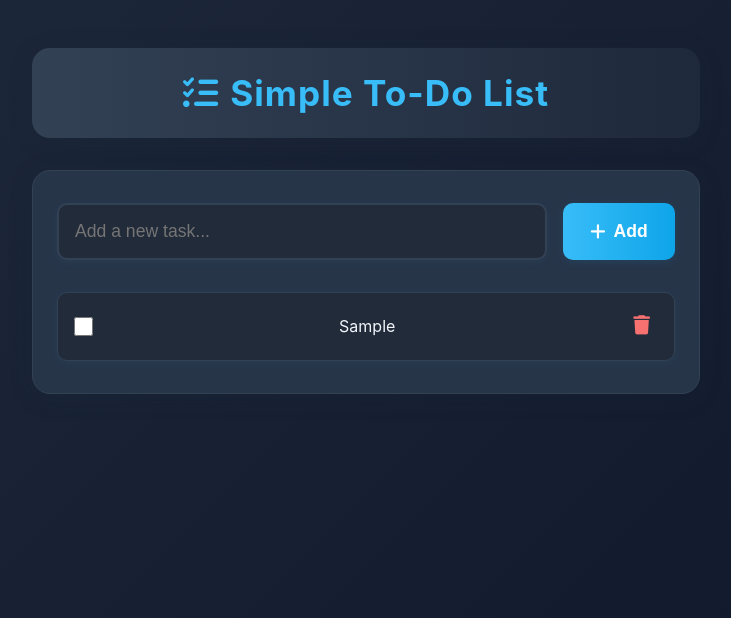
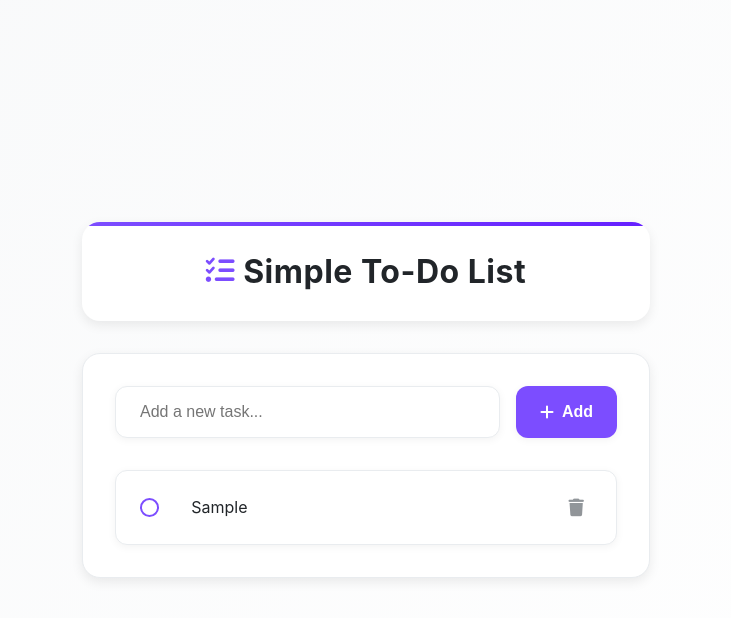
Before and after one commit to TheLearningHead/Simple-To-Do-List-App, a plain HTML site: page index.html in a window 1280 px wide. Both pictures are taken after typing "Sample" into the empty fields and a click on the button "Add". Shown: the whole page, without its empty margins (274-1005 px from the left). Drawn offline with Linux system fonts and the light colour scheme.

Commit message:
Updated the styling of the page

```diff
--- a/style.css
+++ b/style.css
@@ -1,16 +1,41 @@
-/* Modern, cool color palette and enhanced UI */
+/* Modern, vibrant color palette with enhanced UI and accessibility */
 :root {
-  --bg: #1e293b;
-  --text: #f1f5f9;
-  --accent: #38bdf8;
-  --accent-hover: #0ea5e9;
-  --card: #273549;
-  --border: #334155;
-  --success: #22d3ee;
-  --danger: #f87171;
-  --warning: #facc15;
-  --shadow: 0 4px 24px rgba(30, 41, 59, 0.15);
-  --transition: all 0.3s cubic-bezier(.4,0,.2,1);
+  /* Main colors */
+  --bg-primary: #f8f9fa;
+  --bg-secondary: #ffffff;
+  --text-primary: #212529;
+  --text-secondary: #495057;
+
+  /* Accent colors */
+  --accent: #7c4dff;
+  --accent-hover: #651fff;
+  --accent-light: #e8e0ff;
+
+  /* UI elements */
+  --card-bg: #ffffff;
+  --border: #e9ecef;
+  --success: #4caf50;
+  --danger: #f44336;
+  --warning: #ff9800;
+
+  /* Effects */
+  --shadow-sm: 0 2px 8px rgba(0, 0, 0, 0.05);
+  --shadow-md: 0 4px 12px rgba(0, 0, 0, 0.08);
+  --shadow-lg: 0 8px 24px rgba(0, 0, 0, 0.12);
+  --transition-fast: all 0.2s ease;
+  --transition: all 0.3s cubic-bezier(0.4, 0, 0.2, 1);
+
+  /* Spacing */
+  --spacing-xs: 0.25rem;
+  --spacing-sm: 0.5rem;
+  --spacing-md: 1rem;
+  --spacing-lg: 1.5rem;
+  --spacing-xl: 2rem;
+
+  /* Border radius */
+  --radius-sm: 6px;
+  --radius-md: 12px;
+  --radius-lg: 18px;
 }
 
 *{
@@ -21,119 +46,159 @@
 
 html {
   height: 100%;
-  background: linear-gradient(135deg, #1e293b 0%, #0f172a 100%);
+  background: var(--bg-primary);
 }
 
 body {
+  min-height: 100vh;
   font-family: 'Inter', 'Segoe UI', system-ui, -apple-system, sans-serif;
-  background: transparent;
-  color: var(--text);
+  background: linear-gradient(135deg, var(--bg-primary) 0%, var(--bg-secondary) 100%);
+  color: var(--text-primary);
   transition: var(--transition);
+  line-height: 1.6;
+  display: flex;
+  flex-direction: column;
+  align-items: center;
+  justify-content: center;
+  padding: var(--spacing-md);
 }
 
 .container {
-  max-width: 700px;
-  margin: 3rem auto;
-  padding: 0 1rem;
+  width: 100%;
+  max-width: 600px;
+  margin: 0 auto;
+  padding: var(--spacing-md);
 }
 
 header {
   display: flex;
   justify-content: center;
   align-items: center;
-  margin-bottom: 2rem;
-  padding: 1.5rem 1rem;
-  background: linear-gradient(90deg, #334155 0%, #1e293b 100%);
-  border-radius: 18px;
-  box-shadow: var(--shadow);
+  margin-bottom: var(--spacing-xl);
+  padding: var(--spacing-lg);
+  background: var(--bg-secondary);
+  border-radius: var(--radius-lg);
+  box-shadow: var(--shadow-md);
+  width: 100%;
+  position: relative;
+  overflow: hidden;
+}
+
+header::before {
+  content: '';
+  position: absolute;
+  top: 0;
+  left: 0;
+  width: 100%;
+  height: 4px;
+  background: linear-gradient(90deg, var(--accent) 0%, var(--accent-hover) 100%);
 }
 
 h1 {
-  font-size: 2.2rem;
-  color: var(--accent);
+  font-size: 2rem;
+  color: var(--text-primary);
   display: flex;
   align-items: center;
-  gap: 0.7rem;
-  letter-spacing: 1px;
+  gap: var(--spacing-sm);
+  letter-spacing: 0.5px;
   font-weight: 700;
 }
 
+h1 i {
+  color: var(--accent);
+  font-size: 1.8rem;
+}
+
 .todo-section {
-  background: var(--card);
-  padding: 2rem 1.5rem;
-  border-radius: 18px;
-  box-shadow: var(--shadow);
-  border: 1.5px solid var(--border);
+  background: var(--card-bg);
+  padding: var(--spacing-xl);
+  border-radius: var(--radius-lg);
+  box-shadow: var(--shadow-md);
+  border: 1px solid var(--border);
+  width: 100%;
+  transition: var(--transition);
 }
 
 .add-task-section {
   display: flex;
-  gap: 1rem;
-  margin-bottom: 2rem;
+  gap: var(--spacing-md);
+  margin-bottom: var(--spacing-xl);
+  position: relative;
 }
 
 input[type="text"] {
   flex: 1;
-  padding: 1rem;
-  border: 2px solid var(--border);
-  border-radius: 10px;
-  font-size: 1.1rem;
-  background: #222b3a;
-  color: var(--text);
-  transition: var(--transition);
-  box-shadow: 0 2px 8px rgba(56, 189, 248, 0.05);
+  padding: var(--spacing-md) var(--spacing-lg);
+  border: 1px solid var(--border);
+  border-radius: var(--radius-md);
+  font-size: 1rem;
+  background: var(--bg-secondary);
+  color: var(--text-primary);
+  transition: var(--transition-fast);
+  box-shadow: var(--shadow-sm);
 }
 
 input[type="text"]:focus {
   outline: none;
   border-color: var(--accent);
-  background: #1e293b;
+  box-shadow: 0 0 0 3px var(--accent-light);
 }
 
 .add-button {
-  background: linear-gradient(90deg, var(--accent) 0%, var(--accent-hover) 100%);
+  background: var(--accent);
   color: white;
   border: none;
-  padding: 1rem 1.7rem;
-  border-radius: 10px;
+  padding: var(--spacing-md) var(--spacing-lg);
+  border-radius: var(--radius-md);
   cursor: pointer;
   transition: var(--transition);
   display: flex;
   align-items: center;
-  gap: 0.5rem;
-  font-size: 1.1rem;
+  justify-content: center;
+  gap: var(--spacing-sm);
+  font-size: 1rem;
   font-weight: 600;
-  box-shadow: 0 2px 8px rgba(14, 165, 233, 0.12);
+  box-shadow: var(--shadow-sm);
+  min-width: 100px;
 }
 
 .add-button:hover {
-  background: linear-gradient(90deg, var(--accent-hover) 0%, var(--accent) 100%);
-  transform: translateY(-2px) scale(1.04);
-  box-shadow: 0 4px 16px rgba(14, 165, 233, 0.18);
+  background: var(--accent-hover);
+  transform: translateY(-2px);
+  box-shadow: var(--shadow-md);
+}
+
+.add-button:active {
+  transform: translateY(0);
 }
 
 .task-list {
   list-style: none;
   padding: 0;
+  display: flex;
+  flex-direction: column;
+  gap: var(--spacing-md);
 }
 
 .task-list li {
-  background: #222b3a;
-  padding: 1.1rem 1rem;
-  border-radius: 10px;
+  background: var(--bg-secondary);
+  padding: var(--spacing-lg);
+  border-radius: var(--radius-md);
   display: flex;
   justify-content: space-between;
   align-items: center;
   transition: var(--transition);
-  animation: slideIn 0.3s cubic-bezier(.4,0,.2,1);
-  border: 1.5px solid var(--border);
-  box-shadow: 0 2px 8px rgba(56, 189, 248, 0.05);
+  animation: slideIn 0.3s cubic-bezier(0.4, 0, 0.2, 1);
+  border: 1px solid var(--border);
+  box-shadow: var(--shadow-sm);
+  position: relative;
+  overflow: hidden;
 }
 
 @keyframes slideIn {
   from {
     opacity: 0;
-    transform: translateY(10px);
+    transform: translateY(20px);
   }
   to {
     opacity: 1;
@@ -141,69 +206,268 @@ input[type="text"]:focus {
   }
 }
 
+@keyframes fadeIn {
+  from {
+    opacity: 0;
+  }
+  to {
+    opacity: 1;
+  }
+}
+
+@keyframes scaleIn {
+  from {
+    transform: scale(0.9);
+    opacity: 0;
+  }
+  to {
+    transform: scale(1);
+    opacity: 1;
+  }
+}
+
 .task-list li:hover {
-  transform: translateZ(7px) scale(1.01);
-  border-color: var(--accent);
+  transform: translateY(-3px);
+  box-shadow: var(--shadow-md);
+  border-color: var(--accent-light);
+}
+
+.task-list li::before {
+  content: '';
+  position: absolute;
+  left: 0;
+  top: 0;
+  height: 100%;
+  width: 4px;
+  background: var(--accent);
+  transform: scaleY(0);
+  transition: transform 0.3s ease;
+  transform-origin: bottom;
+}
+
+.task-list li:hover::before {
+  transform: scaleY(1);
 }
 
 .task-list li.completed {
-  opacity: 0.6;
-  background: #1e293b;
+  background: var(--bg-secondary);
   border-color: var(--success);
+}
+
+.task-list li.completed::before {
+  background: var(--success);
+  transform: scaleY(1);
 }
 
 .task-list li.completed span {
   text-decoration: line-through;
-  color: var(--success);
+  color: var(--text-secondary);
+  opacity: 0.7;
+}
+
+.task-list li span {
+  flex: 1;
+  margin: 0 var(--spacing-md);
+  font-size: 1rem;
+  word-break: break-word;
 }
 
 .task-list input[type="checkbox"] {
-  accent-color: var(--accent);
+  appearance: none;
+  -webkit-appearance: none;
   width: 1.2rem;
   height: 1.2rem;
-  margin-right: 1rem;
+  border: 2px solid var(--accent);
+  border-radius: 50%;
+  margin-right: var(--spacing-md);
   cursor: pointer;
-  transition: var(--transition);
+  transition: var(--transition-fast);
+  position: relative;
+  display: flex;
+  align-items: center;
+  justify-content: center;
+  flex-shrink: 0;
+}
+
+.task-list input[type="checkbox"]:checked {
+  background-color: var(--success);
+  border-color: var(--success);
+}
+
+.task-list input[type="checkbox"]:checked::after {
+  content: '✓';
+  color: white;
+  font-size: 0.8rem;
+  font-weight: bold;
+  position: absolute;
 }
 
 .task-list button {
   background: none;
   border: none;
-  color: var(--danger);
-  font-size: 1.2rem;
+  color: var(--text-secondary);
+  font-size: 1.1rem;
   cursor: pointer;
-  transition: var(--transition);
-  padding: 0.3rem 0.5rem;
-  border-radius: 6px;
+  transition: var(--transition-fast);
+  padding: var(--spacing-xs) var(--spacing-sm);
+  border-radius: var(--radius-sm);
+  display: flex;
+  align-items: center;
+  justify-content: center;
+  opacity: 0.6;
 }
 
 .task-list button:hover {
   background: var(--danger);
-  color: #fff;
+  color: white;
+  opacity: 1;
   transform: scale(1.1);
 }
 
+/* Empty state */
+.task-list:empty::after {
+  content: 'No tasks yet. Add a task to get started!';
+  display: block;
+  text-align: center;
+  padding: var(--spacing-xl);
+  color: var(--text-secondary);
+  font-style: italic;
+  opacity: 0.7;
+  animation: fadeIn 0.5s ease;
+}
+
+/* Task counter */
+.task-counter {
+  display: flex;
+  justify-content: space-between;
+  margin-bottom: var(--spacing-md);
+  color: var(--text-secondary);
+  font-size: 0.9rem;
+  padding: 0 var(--spacing-xs);
+}
+
+/* Footer */
+footer {
+  margin-top: var(--spacing-xl);
+  text-align: center;
+  color: var(--text-secondary);
+  font-size: 0.9rem;
+  padding: var(--spacing-md);
+}
+
+footer i {
+  color: var(--danger);
+  font-size: 0.8rem;
+}
+
+footer a {
+  color: var(--accent);
+  text-decoration: none;
+  transition: var(--transition-fast);
+}
+
+footer a:hover {
+  text-decoration: underline;
+  color: var(--accent-hover);
+}
+
+/* Accessibility */
+.visually-hidden {
+  position: absolute;
+  width: 1px;
+  height: 1px;
+  padding: 0;
+  margin: -1px;
+  overflow: hidden;
+  clip: rect(0, 0, 0, 0);
+  white-space: nowrap;
+  border: 0;
+}
+
+/* Focus styles for accessibility */
+:focus-visible {
+  outline: 3px solid var(--accent-light);
+  outline-offset: 2px;
+}
+
+/* Dark mode support */
+@media (prefers-color-scheme: dark) {
+  :root {
+    --bg-primary: #121212;
+    --bg-secondary: #1e1e1e;
+    --text-primary: #e0e0e0;
+    --text-secondary: #a0a0a0;
+    --border: #333333;
+    --card-bg: #252525;
+    --shadow-sm: 0 2px 8px rgba(0, 0, 0, 0.2);
+    --shadow-md: 0 4px 12px rgba(0, 0, 0, 0.25);
+    --shadow-lg: 0 8px 24px rgba(0, 0, 0, 0.3);
+  }
+}
+
 /* Responsive Design */
-@media (max-width: 600px) {
+@media (max-width: 650px) {
+  :root {
+    --spacing-md: 0.75rem;
+    --spacing-lg: 1.25rem;
+    --spacing-xl: 1.5rem;
+  }
+
+  body {
+    padding: var(--spacing-sm);
+  }
+
   .container {
-    margin: 1rem auto;
-    padding: 0 0.3rem;
+    padding: var(--spacing-sm);
   }
+
   header {
-    flex-direction: column;
-    gap: 1rem;
-    text-align: center;
-    padding: 1rem 0.5rem;
+    padding: var(--spacing-md);
+    margin-bottom: var(--spacing-lg);
   }
+
+  h1 {
+    font-size: 1.5rem;
+  }
+
   .todo-section {
-    padding: 1.2rem 0.5rem;
+    padding: var(--spacing-lg);
   }
+
   .add-task-section {
     flex-direction: column;
-    gap: 0.7rem;
+    gap: var(--spacing-sm);
   }
+
   .add-button {
     width: 100%;
-    justify-content: center;
+  }
+
+  .task-list li {
+    padding: var(--spacing-md);
   }
 }
+
+/* Print styles */
+@media print {
+  body {
+    background: white;
+    color: black;
+  }
+
+  .container {
+    max-width: 100%;
+    box-shadow: none;
+  }
+
+  .add-task-section,
+  .task-list button {
+    display: none;
+  }
+
+  .task-list li {
+    break-inside: avoid;
+    border: 1px solid #ddd;
+    margin-bottom: 0.5rem;
+  }
+}
```
